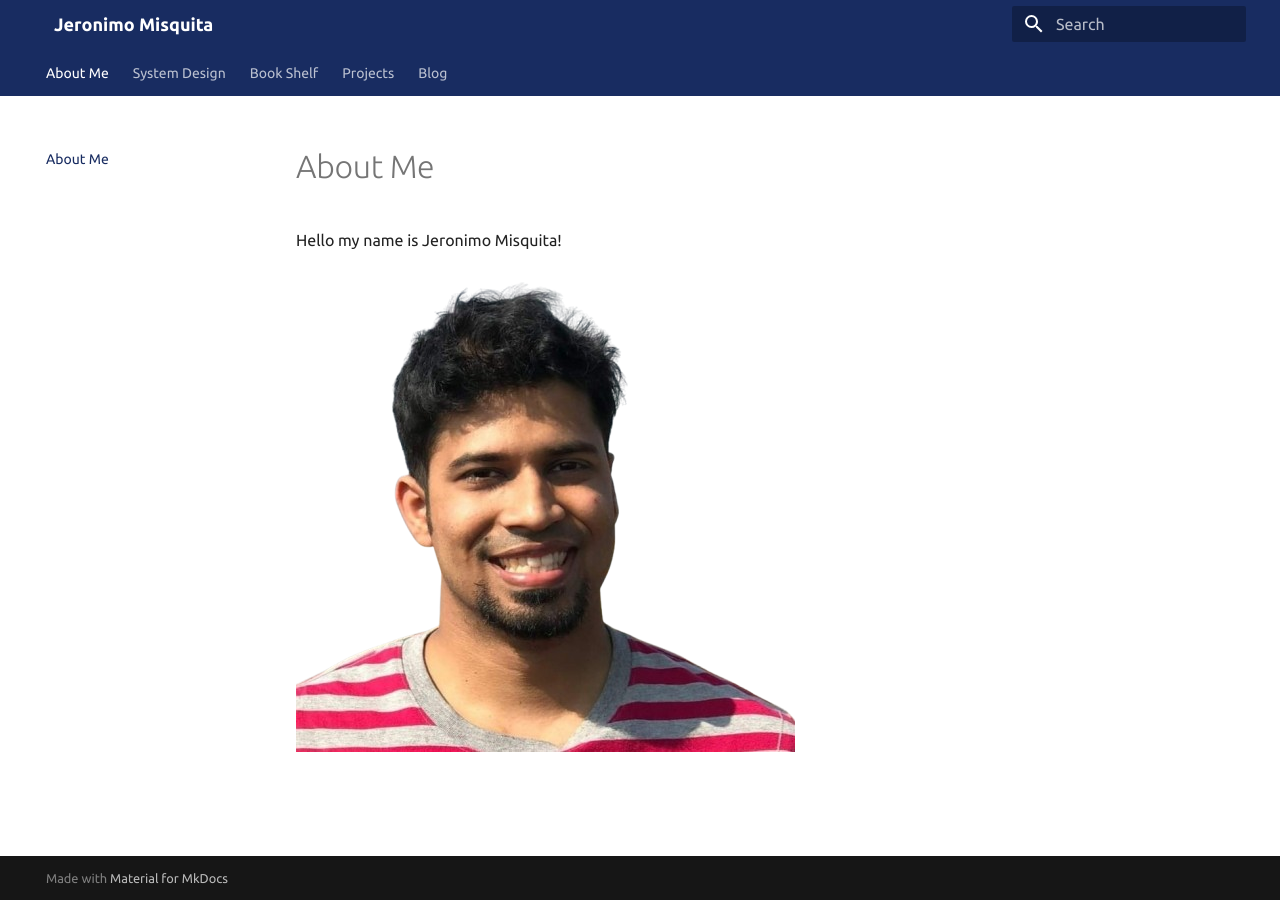
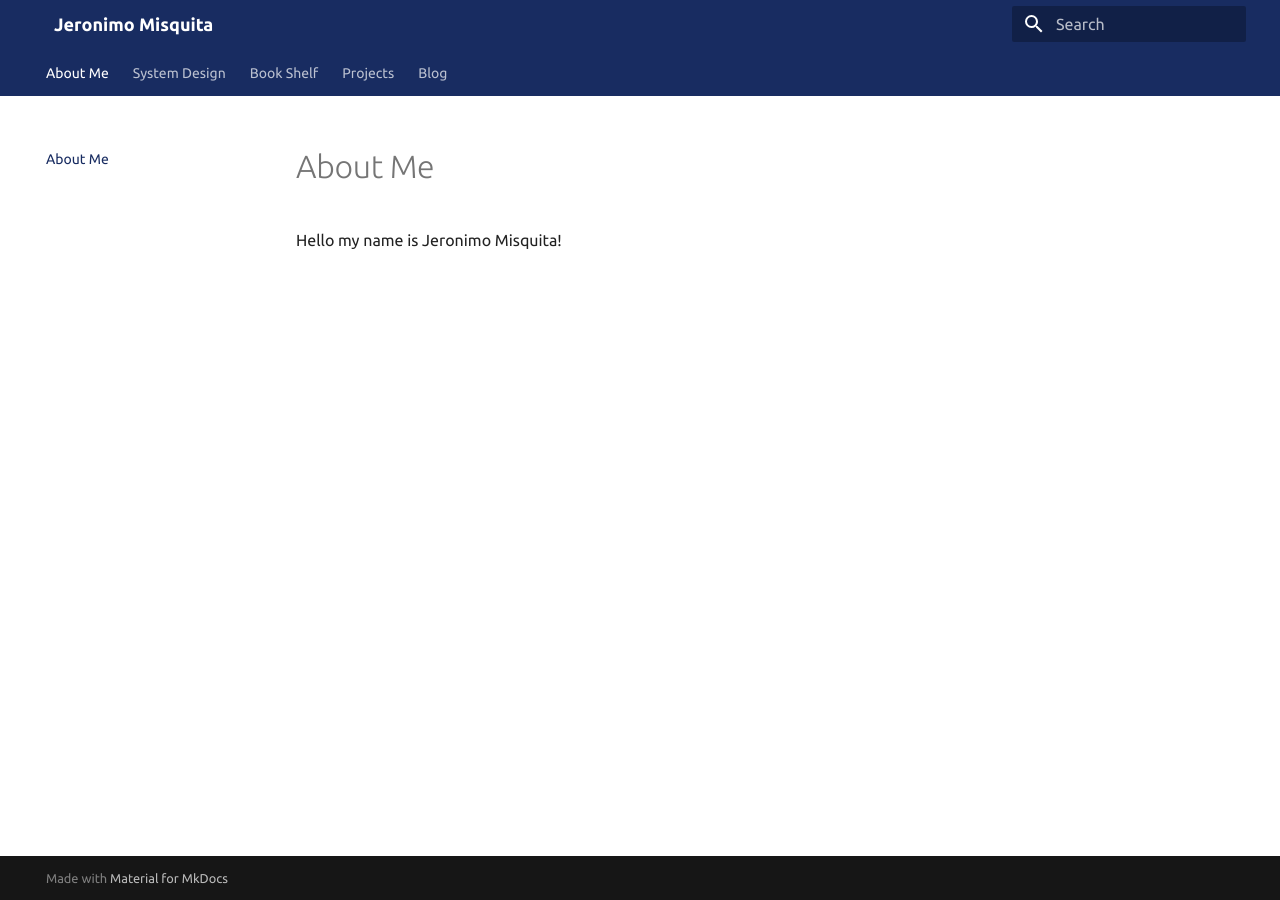
Before and after one commit to JeronimoMisquita/my-blog, an MkDocs documentation site: the page built from docs/index.md, in a window 1280 px wide. Built offline with MkDocs 1.6.1 and Material for MkDocs 9.7.7, drawn with Linux system fonts in a browser that asks for light colours.

Commit message:
Remove profile img

```diff
--- a/docs/index.md
+++ b/docs/index.md
@@ -1 +1 @@
-Hello my name is Jeronimo Misquita! ![Image title](/images/logo.png){ align=left }
+Hello my name is Jeronimo Misquita!
```
